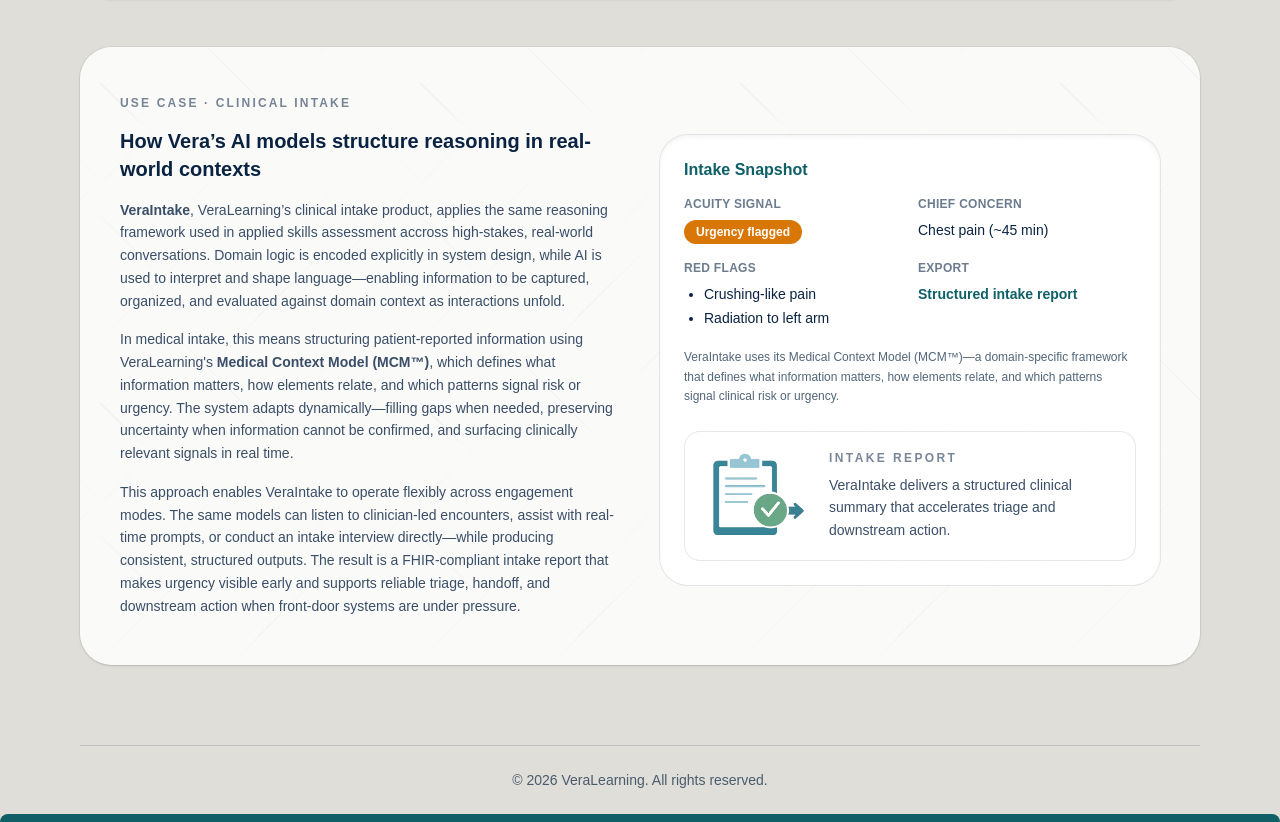
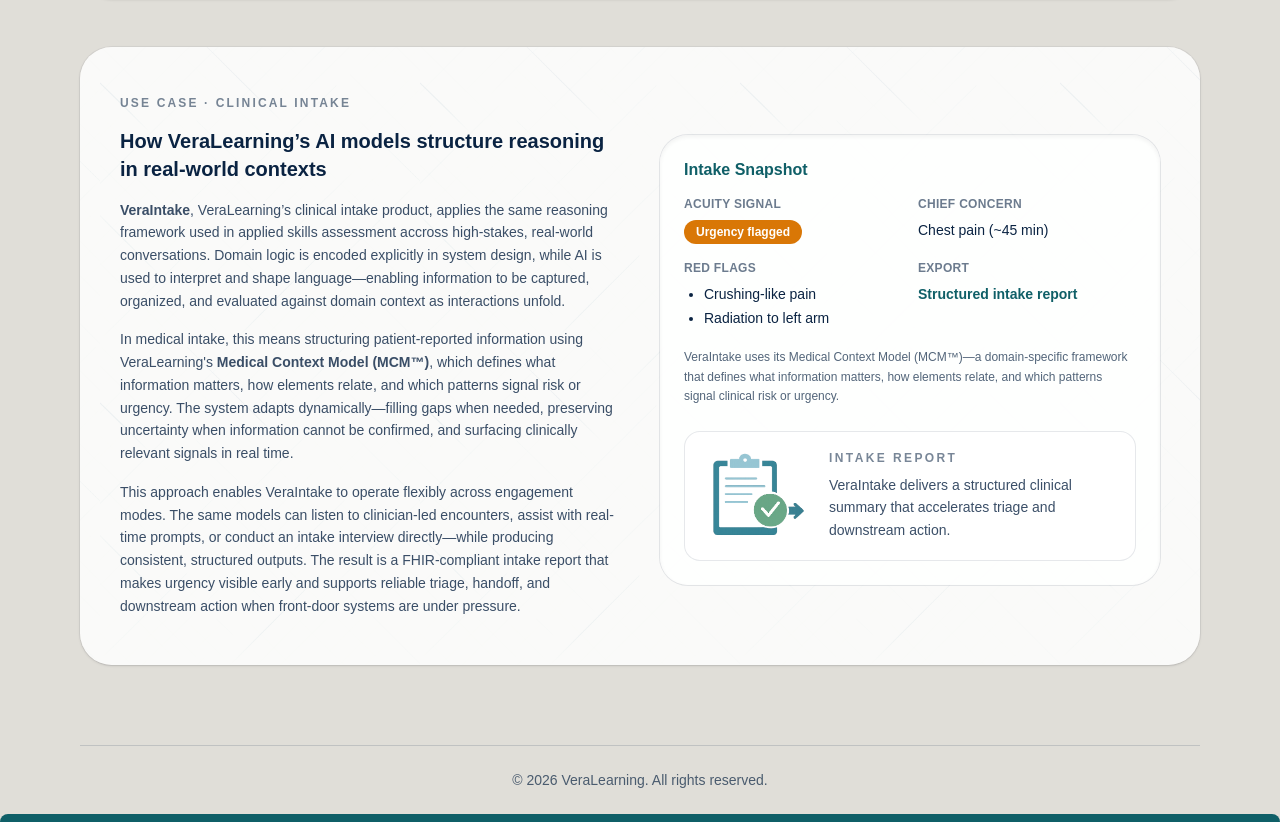
Before and after one commit to erica-trump/veralearning-website, a Next.js app: page / in a window 1280 px wide. Shown: the part 3409-4231 px from the top of the page. Built offline with nearby package versions, Linux system fonts and the light colour scheme; no server answers.

Commit message:
Update copy from Vera to VeraLearning

```diff
--- a/app/page.tsx
+++ b/app/page.tsx
@@ -505,7 +505,7 @@
                   Use case · Clinical Intake
                 </p>
                 <h3 className="text-xl font-semibold text-midnight">
-                  How Vera’s AI models structure reasoning in real-world contexts
+                  How VeraLearning’s AI models structure reasoning in real-world contexts
                 </h3>
                 <div className="space-y-4 text-sm leading-relaxed text-midnight/80">
                   <p>
```
